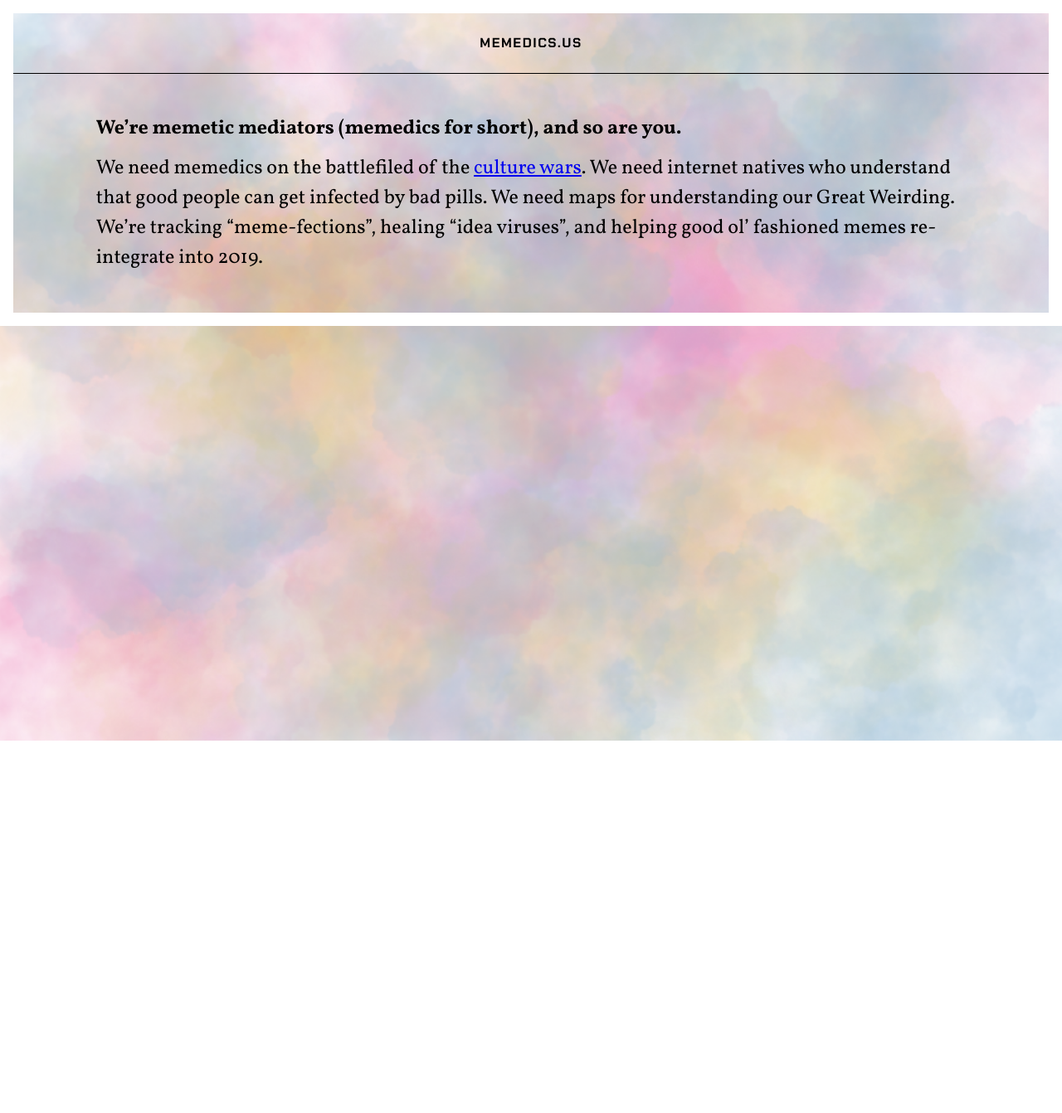
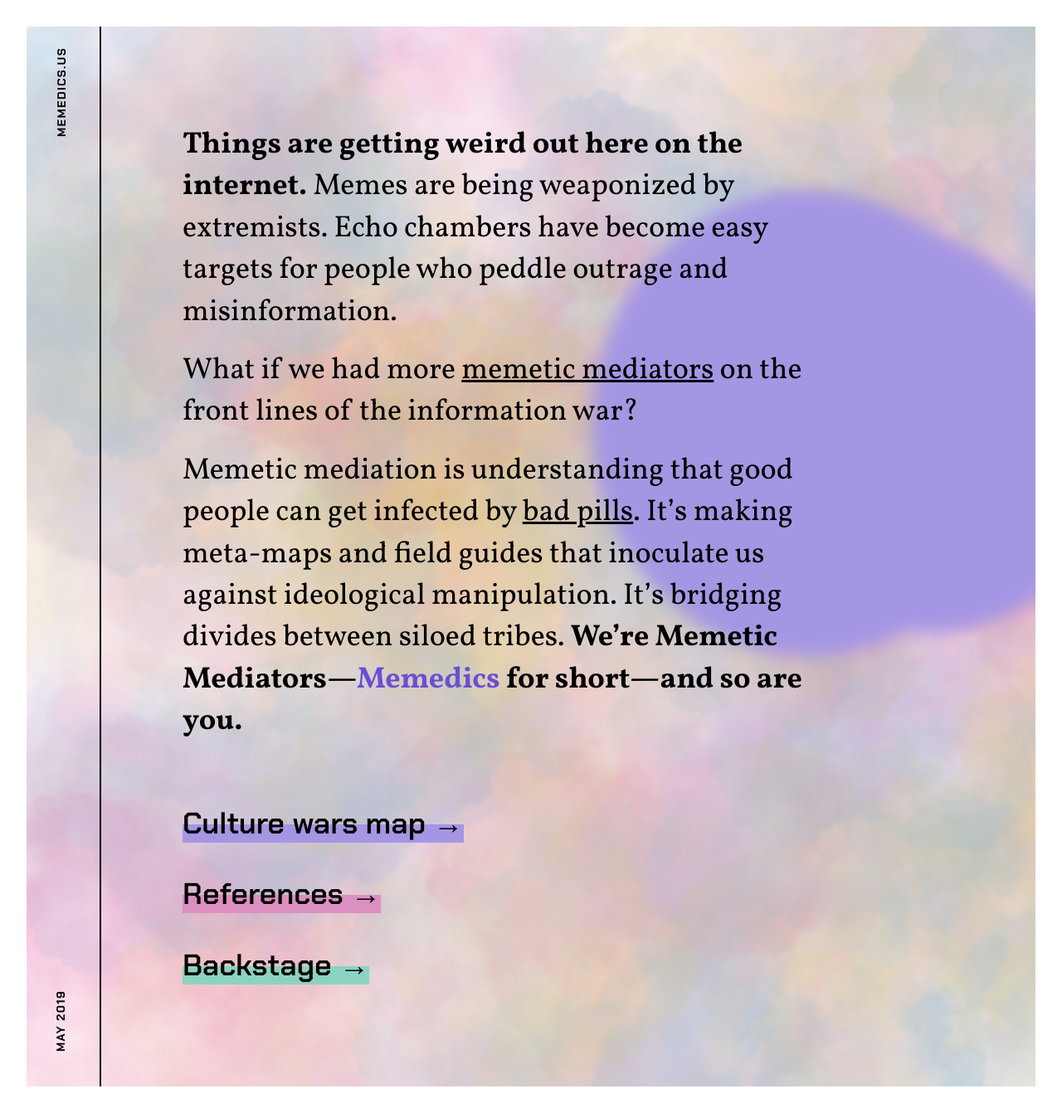
Before and after one commit to aaronzlewis/memedics, a Jekyll site: the page built from index.md, in a window 1280 px wide and 1342 px high. Shown: the whole window at 83% size. Built offline with Jekyll 4.4.1, drawn with Linux system fonts in a browser that asks for light colours.

Commit message:
Home page, memetic tribes

```diff
--- a/_includes/header.html
+++ b/_includes/header.html
@@ -1,3 +1,6 @@
 <nav>
-  <p>memedics.us</p>
+  <div>
+  <span id="title">memedics.us</span>
+  <span id="year">MAY 2019</span>
+  </div>
 </nav>
--- a/_layouts/default.html
+++ b/_layouts/default.html
@@ -4,6 +4,11 @@
   {%- include head.html -%}
 
   <body>
+
+    <div id="left"></div>
+    <div id="right"></div>
+    <div id="top"></div>
+    <div id="bottom"></div>
 
     {%- include header.html -%}
 
--- a/assets/main.scss
+++ b/assets/main.scss
@@ -1,47 +1,353 @@
 ---
 ---
-html {
 
-}
+$mobile-margin: 8%;
+$breakpoint-medium: 700px;
+$breakpoint-large: 1000px;
+$sans-serif: "Chakra Petch", sans-serif;
+$serif: "Vollkorn", "Georgia", serif;
+
+#top, #bottom, #left, #right {
+
+	background: white;
+	position: fixed;
+  z-index: 2;
+	}
+
+	#left, #right {
+		top: 0; bottom: 0;
+    width: 12px;
+
+    @media screen and (min-width: $breakpoint-large) {
+      width: 32px;
+    }
+
+		}
+		#left { left: 0; }
+		#right { right: 0; }
+
+	#top, #bottom {
+		left: 0; right: 0;
+    height: 12px;
+
+    @media screen and (min-width: $breakpoint-large) {
+      height: 32px;
+    }
+		}
+		#top { top: 0; }
+		#bottom { bottom: 0; }
 
 body {
   background-image: url('bg-image.png');
+  box-sizing: border-box;
   background-size: cover;
-  background-repeat: no-repeat;
-  box-sizing: border-box;
-  height: 100%;
-  border: 16px solid white;
 }
 
 .home {
   width: 84%;
-  margin-left: 8%;
-  margin-top: 48px;
-  margin-bottom: 48px;
+  margin-left: $mobile-margin;
+  height: 100%;
+  margin-bottom: 72px;
+
+  span {
+    color: #6950D0;
+  }
+
+
+  @media only screen and (min-width: $breakpoint-medium) {
+    width: 70vw;
+    margin-top: 32px;
+  }
+
+  @media only screen and (min-width: $breakpoint-large) {
+    width: 60vw;
+    margin-left: 220px;
+    margin-top: 150px;
+    margin-bottom: 150px;
+  }
 }
 
-h1, p {
-  font-family: "Vollkorn", "Georgia", serif;
+h1, h2, p, li {
+  font-family: $serif;
   font-size: 24px;
-  line-height: 150%;
+  line-height: 140%;
+
+  @media only screen and (min-width: $breakpoint-medium) {
+
+  }
+
+  @media screen and (min-width: $breakpoint-large) {
+    font-size: 36px;
+  }
 }
 
 h1 {
   font-weight: 700;
-  margin-bottom: 12px;
 }
 
+strong {
+  font-weight: 700;
+}
+
+em {
+  font-style: italic;
+}
+
+p {
+  margin-top: 20px;
+}
+
+a {
+  text-decoration: underline;
+  transition: box-shadow 0.1s ease-in;
+  color: black;
+}
+
+a.primary {
+  box-shadow: inset 0 -12px 0 #A596E3;
+
+  @media only screen and (min-width: $breakpoint-large) {
+      box-shadow: inset 0 -22px 0 #A596E3;
+  }
+
+}
+
+a.secondary {
+  box-shadow: inset 0 -12px 0 #DC8FC1;
+
+  @media only screen and (min-width: $breakpoint-large) {
+      box-shadow: inset 0 -22px 0 #DC8FC1;
+  }
+}
+
+a.tertiary {
+  box-shadow: inset 0 -12px 0 #8BD3C0;
+
+  @media only screen and (min-width: $breakpoint-large) {
+      box-shadow: inset 0 -22px 0 #8BD3C0;
+  }
+}
+
+a.signup {
+  box-shadow: inset 0 -12px 0 #8BD3C0;
+
+  @media only screen and (min-width: $breakpoint-large) {
+      box-shadow: inset 0 -22px 0 #8BD3C0;
+  }
+}
+
+section#links {
+  margin-top: 48px;
+
+  font-weight: 600;
+
+  p { margin-top: 32px; }
+  a {
+    font-family: $sans-serif;
+    text-decoration: none;
+  }
+
+  @media only screen and (min-width: $breakpoint-large) {
+    margin-top: 72px;
+  }
+
+}
+
+
 nav {
+  padding: 48px 0px;
 
-  border-bottom: 1px solid black;
-  padding: 24px 0px;
+  div {
+    height: 100%;
+  }
 
-  p {
-    font-family: "Chakra Petch", sans-serif;
-    font-size: 16px;
+  span {
+    font-family: $sans-serif;
+    font-size: 14px;
     text-transform: uppercase;
     text-align: center;
     font-weight: 700;
     letter-spacing: 0.1em;
+    margin-top: 0;
+  }
+
+
+  span#title, span#year {
+    @media screen and (min-width: $breakpoint-large) {
+      position: absolute;
+      display: inline-block;
+      transform: rotate(-90deg);
+    }
+  }
+
+  span#title {
+    margin-left: $mobile-margin;
+    float: left;
+
+    @media screen and (min-width: $breakpoint-large) {
+      float: none;
+      margin-left: 0;
+      left: 20px;
+      top: 104px;
+    }
+
+  }
+
+  span#year {
+    float: right;
+    margin-right: $mobile-margin;
+
+    @media screen and (min-width: $breakpoint-large) {
+      float: none;
+      margin-right: 0;
+      left: 36px;
+      bottom: 104px;
+    }
+
+  }
+
+  @media screen and (min-width: $breakpoint-large) {
+    padding: 0;
+    border-right: 2px solid black;
+    float: left;
+    position: fixed;
+    height: 100vh;
+    width: 120px;
+    top: 0;
+
   }
 }
+
+
+/// --- TRIBES --- ///
+
+section#tribes {
+  background-color: black;
+  width: 84%;
+  margin-left: 8%;
+  margin-top: 8%;
+  margin-bottom: 8%;
+
+  h1, h2, p, a, ul {
+    color: white;
+    font-size: 24px;
+  }
+
+  h1 {
+    font-size: 40px;
+    line-height: 120%;
+  }
+
+  h2 {
+    margin-top: 12px;
+    font-weight: 700;
+  }
+
+  p {
+    opacity: 0.5;
+  }
+
+  ul {
+    margin-top: 56px;
+    font-family: $serif;
+  }
+
+  li {
+    margin-top: 40px;
+  }
+
+  div#content {
+    padding: 32px;
+  }
+}
+
+
+
+/// --- BLOB --- ///
+
+.blob {
+  position: absolute;
+  width: 500px;
+  height: 500px;
+  top: 20%;
+  left: 60%;
+  margin: -250px;
+  z-index: -1;
+  filter:blur(10px);
+
+  span {
+    background: #A596E3;
+
+    position: absolute;
+    border-radius: 50%;
+    display: inline-block;
+  }
+
+  p {
+    position: absolute;
+    top: 50%;
+    left: 50%;
+  }
+
+  p:nth-child(1) {
+    position: absolute;
+    animation: skewing-child .8s ease-in-out infinite alternate;
+
+    span {
+      width: 500px;
+      height: 500px;
+      margin: -25px;
+      animation: moving 8s cubic-bezier(.97,.01,.12,.99) infinite alternate;
+    }
+  }
+
+  p:nth-child(2) {
+    position: absolute;
+    animation: squishing 6s ease-in-out infinite alternate;
+
+    span {
+      width: 570px;
+      height: 570px;
+      top: 50%;
+      left: 50%;
+      margin: -60px;
+      animation: skewing 8s 6s ease-in-out infinite;
+    }
+  }
+}
+
+@keyframes skewing {
+  0% { transform: skewX(6deg); }
+  10% { transform: skewX(-6deg); }
+  20% { transform: skewX(4deg); }
+  30% { transform: skewX(-4deg); }
+  40% { transform: skewX(2deg); }
+  50% { transform: skewX(-6deg); }
+  55% { transform: skewX(6deg); }
+  60% { transform: skewX(-5deg); }
+  65% { transform: skewX(5deg); }
+  70% { transform: skewX(-4deg); }
+  75% { transform: skewX(4deg); }
+  80% { transform: skewX(-3deg); }
+  85% { transform: skewX(3deg); }
+  90% { transform: skewX(-2deg); }
+  95% { transform: skewX(2deg); }
+  100%   { transform: skewX(1deg); }
+}
+
+@keyframes skewing-child {
+  0%      { transform: skewX(-10deg); }
+  100%     { transform: skewX(10deg); }
+}
+
+@keyframes moving {
+  0% {transform: translate(-200px);}
+  30% {transform: translate(-45px);}
+  70% {transform: translate(45px);}
+  100% {transform: translate(200px);}
+}
+
+@keyframes squishing {
+  10%, 40%, 80% { transform: scale(1, .9); }
+  0%, 30%, 60%, 100% {transform: scale(.9, 1);}
+}
--- a/index.md
+++ b/index.md
@@ -5,5 +5,19 @@
 layout: home
 ---
 
-<h1>We’re memetic mediators (memedics for short), and so are you.</h1>
-<p>We need memedics on the battlefiled of the <a href="https://www.ribbonfarm.com/2018/03/06/a-quick-battle-field-guide-to-the-new-culture-wars/">culture wars</a>. We need internet natives who understand that good people can get infected by bad pills. We need maps for understanding our Great Weirding. We’re tracking “meme-fections”, healing “idea viruses”, and helping good ol’ fashioned memes re-integrate into 2019.</p>
+**Things are getting weird out here on the internet.** Memes are being weaponized by extremists. Echo chambers have become easy targets for people who peddle outrage and misinformation.
+
+What if we had more [memetic mediators](https://medium.com/s/world-wide-wtf/memetic-tribes-and-culture-war-2-0-14705c43f6bb) on the front lines of the information war?
+
+Memetic mediation is understanding that good people can get infected by [bad pills](https://en.wikipedia.org/wiki/Red_pill_and_blue_pill). It's making meta-maps and field guides that inoculate us against ideological manipulation. It's bridging divides between siloed tribes. **We're Memetic Mediators—<span>Memedics</span> for short—and so are you.**
+
+<section id="links">
+<p><a class="primary" href="">Culture wars map →</a></p>
+<p><a class="secondary" href="">References →</a></p>
+<p><a class="tertiary" href="">Backstage →</a></p>
+</section>
+
+<div class="blob">
+  <p><span></span></p>
+  <p><span></span></p>
+</div>
```
Also changed, not shown: _layouts/tribe.html (added, +12 -0 lines), memetic-tribes.md (added, +24 -0 lines).
